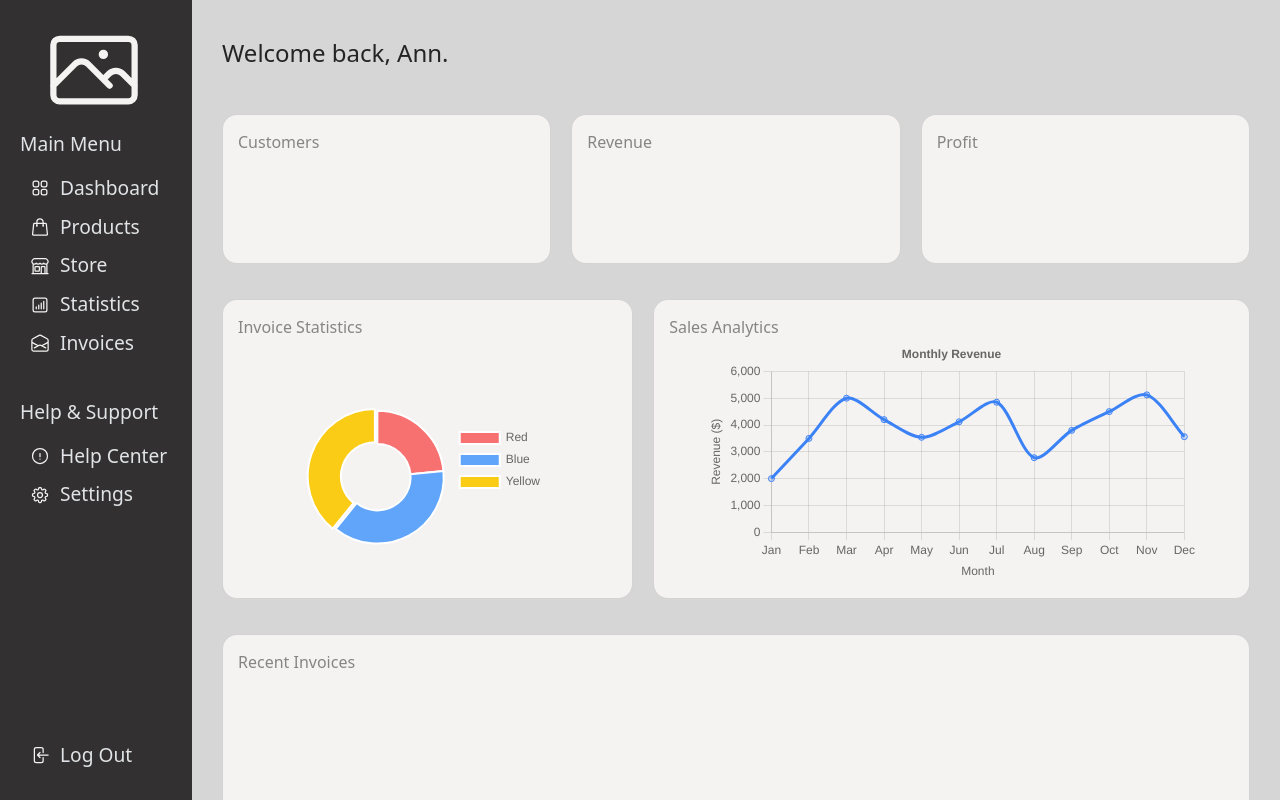
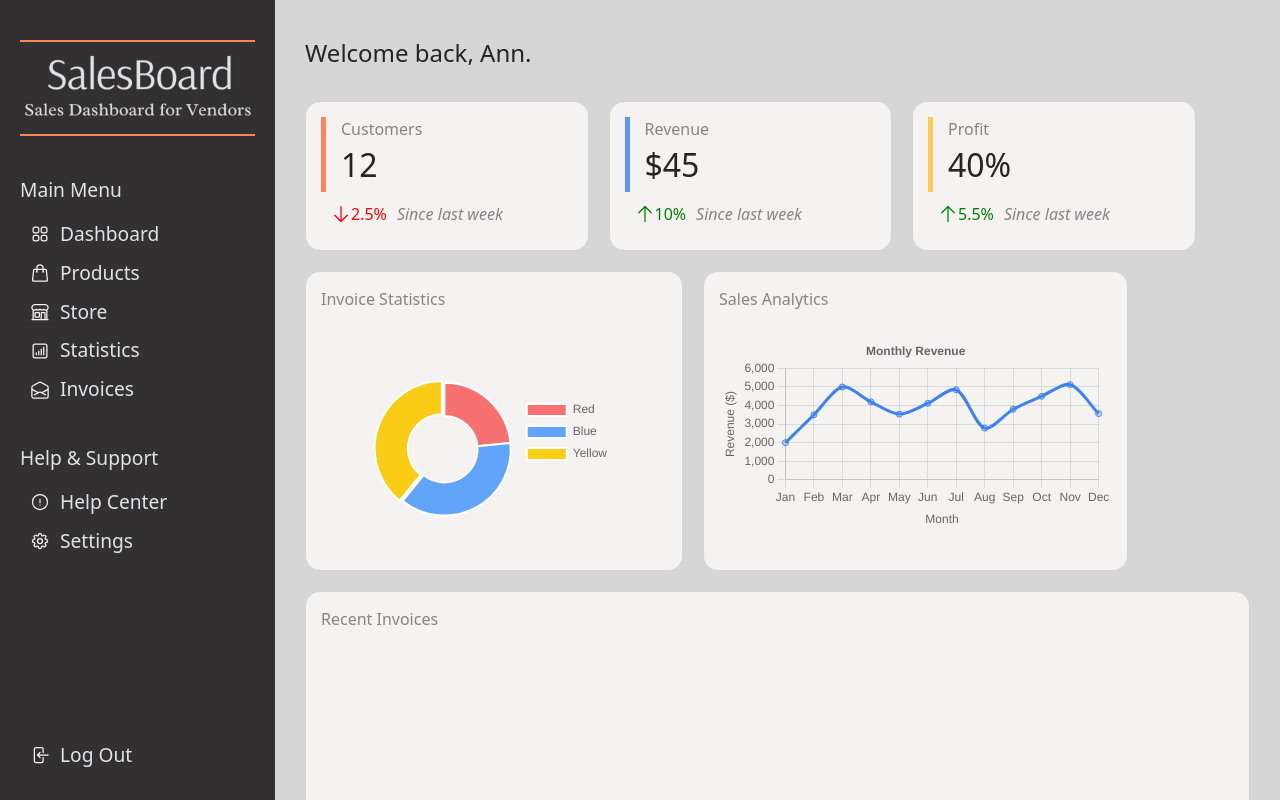
Before and after one commit to NadaAlinour/sales-dashboard, a Vue app in the folder dashboard/: page / in a window 1280 px wide. Built offline with nearby package versions, Linux system fonts and the light colour scheme.

Commit message:
Update styles

```diff
--- a/dashboard/src/App.vue
+++ b/dashboard/src/App.vue
@@ -4,6 +4,13 @@ import Card from "./components/Card.vue";
 import TableCard from "./components/TableCard.vue";
 import LineCard from "./components/LineCard.vue";
 import PieCard from "./components/PieCard.vue";
+import { Bars3Icon } from "@heroicons/vue/24/outline";
+import { ref, watch } from "vue";
+
+const isMenuShown = ref(false);
+watch(isMenuShown, (newVal) => {
+  console.log("Menu state changed:", newVal);
+});
 </script>
 
 <template>
@@ -11,23 +18,50 @@ import PieCard from "./components/PieCard.vue";
     <nav class="sidebar-container">
       <Sidebar />
     </nav>
+    <div class="burger-menu" v-if="!isMenuShown">
+      <div class="sidebar-container">
+        <Sidebar />
+      </div>
+    </div>
     <main class="cards-container">
       <div class="welcome-header">
+        <div class="burger-menu-icon" @click="isMenuShown = !isMenuShown">
+          <Bars3Icon />
+        </div>
         <h3>Welcome back, Ann.</h3>
       </div>
 
       <div class="cards">
         <div class="card-small-container">
-          <div class="card-small"><Card title="Customers" /></div>
-          <div class="card-small"><Card title="Revenue" /></div>
-          <div class="card-small"><Card title="Profit" /></div>
-        </div>
-
-        <div class="card-med-container">
+          <div class="card-small">
+            <Card
+              title="Customers"
+              line-colour="#FF8559"
+              value="12"
+              percentage="2.5"
+              :is-increase="false"
+            />
+          </div>
+          <div class="card-small">
+            <Card
+              title="Revenue"
+              line-colour="#6395EE"
+              value="$45"
+              percentage="10"
+              :is-increase="true"
+            />
+          </div>
+          <div class="card-small">
+            <Card
+              title="Profit"
+              line-colour="#FFC857"
+              value="40%"
+              percentage="5.5"
+              :is-increase="true"
+            />
+          </div>
           <div class="card-med1"><PieCard title="Invoice Statistics" /></div>
           <div class="card-med2"><LineCard title="Sales Analytics" /></div>
-        </div>
-        <div class="card-large-container">
           <div class="card-large"><TableCard title="Recent Invoices" /></div>
         </div>
       </div>
@@ -41,27 +75,10 @@ import PieCard from "./components/PieCard.vue";
   align-items: center;
   margin-bottom: 30px;
   margin-top: 20px;
+  gap: 10px;
 }
 .welcome-header h3 {
   font-weight: lighter;
   font-size: 1.5rem;
 }
-
-.burger-menu-icon {
-  display: none;
-}
-
-@media (max-width: 775px) {
-  .burger-menu-icon {
-    display: block;
-  }
-
-  .sidebar-container {
-    display: none;
-  }
-}
-
-.burger-menu-icon:hover {
-  cursor: pointer;
-}
 </style>
--- a/dashboard/src/assets/main.css
+++ b/dashboard/src/assets/main.css
@@ -13,7 +13,6 @@ ul li {
 
 .main-container {
   display: flex;
-  /*background-color: #efebce;*/
   background-color: #d6d6d6;
   height: 100vh;
   overflow-y: auto;
@@ -23,8 +22,9 @@ ul li {
   top: 0;
   position: sticky;
   background-color: #323031;
-  width: 15%;
+  width: 275px;
   padding: 20px;
+  padding-top: 40px;
   display: flex;
   height: 100vh;
 
@@ -63,77 +63,77 @@ ul li {
 .card-small-container {
   display: flex;
   align-items: center;
-  justify-content: space-between;
+  flex-wrap: wrap;
   gap: 20px;
-  height: 175px;
 }
 
 .card-small {
-  width: 100%;
+  min-width: 30%;
 }
 
-.card-med-container {
+
+.med-cards-container {
   display: flex;
+  justify-content: space-between;
+  gap: 20px;
   width: 100%;
-  justify-content: space-between;
-  align-items: center;
-  gap: 20px;
-  height: 325px;
+  flex-wrap: wrap;
 }
 
 .card-med1 {
-  width: 40%;
+  min-width: 40%;
 }
 
 .card-med2 {
-  flex: 1;
+  min-width: 45%;
 }
 
 .card-large {
   width: 100%;
 }
 
-.card-large-container {
-  height: 325px;
-  display: flex;
-  align-items: center;
-  justify-content: center;
-}
 
-@media (max-width: 768px) {
-  .card-med-container {
-    flex-direction: column;
-    row-gap: 35px;
-  }
 
-  .card-med {
-    width: 100%;
-  }
-}
 
-@media (max-width: 375px) {
-  .card-small-container {
-    flex-direction: column;
-    row-gap: 35px;
-  }
-}
 
 .burger-menu-icon {
   display: none;
+  height: 30px;
+  width: 30px;
 }
 
 .burger-menu-icon:hover {
   cursor: pointer;
 }
 
-@media (max-width: 1000px) {
+.burger-menu {
+  display: none;
+}
+
+
+/*
+@media (max-width: 1045px) {
+  .card-small-container {
+    background-color: pink;
+    display: block;
+  }
+}*/
+
+@media (max-width: 829px) {
   .burger-menu-icon {
+    display: block;
+  }
+
+  .burger-menu {
     display: block;
   }
 
   .sidebar-container {
     display: none;
   }
+
+
+
 }
 
 .card-header {
@@ -142,3 +142,12 @@ ul li {
   justify-content: space-between;
   color: #878486;
 }
+
+.card-header div {
+  color: #878486;
+}
+
+.line-decor {
+  width: 5px;
+  height: 75px;
+}
--- a/dashboard/src/components/Card.vue
+++ b/dashboard/src/components/Card.vue
@@ -1,10 +1,42 @@
 <script setup>
-const props = defineProps(["title"]);
+const props = defineProps([
+  "title",
+  "lineColour",
+  "value",
+  "percentage",
+  "isIncrease",
+]);
+import { ArrowDownIcon, ArrowUpIcon } from "@heroicons/vue/24/outline";
 </script>
 
 <template>
   <div class="card card-container">
-    <div class="card-header">{{ title }}</div>
+    <div>
+      <div class="card-small-heading">
+        <div class="line-decor" :style="{ backgroundColor: lineColour }"></div>
+        <div>
+          <div style="color: #878486">{{ title }}</div>
+          <p>{{ value }}</p>
+        </div>
+      </div>
+      <div class="card-small-percentange-container">
+        <div class="arrow-icon-container" v-if="isIncrease">
+          <ArrowUpIcon style="stroke: green" />
+        </div>
+
+        <div class="arrow-icon-container" v-if="!isIncrease">
+          <ArrowDownIcon style="stroke: red" />
+        </div>
+
+        <p
+          class="card-small-percentage"
+          :style="{ color: props.isIncrease ? 'green' : 'red' }"
+        >
+          {{ percentage }}%
+        </p>
+        <p class="card-text" style="color: #878486">Since last week</p>
+      </div>
+    </div>
   </div>
 </template>
 
@@ -12,4 +44,31 @@ const props = defineProps(["title"]);
 .card-container {
   height: 150px;
 }
+
+.card-small-heading {
+  display: flex;
+  width: 100%;
+  gap: 15px;
+}
+
+.card-small-heading p {
+  font-weight: lighter;
+  font-size: 2rem;
+}
+
+.card-small-percentange-container {
+  display: flex;
+  margin: 10px;
+  align-items: center;
+}
+
+.arrow-icon-container {
+  height: 20px;
+  width: 20px;
+}
+
+.card-text {
+  margin-left: 10px;
+  font-style: italic;
+}
 </style>
--- a/dashboard/src/components/Sidebar.vue
+++ b/dashboard/src/components/Sidebar.vue
@@ -1,8 +1,7 @@
 <script setup>
-import '../assets/main.css'
+import "../assets/main.css";
 
 import {
-  PhotoIcon,
   ArrowLeftEndOnRectangleIcon,
   Squares2X2Icon,
   ShoppingBagIcon,
@@ -19,7 +18,9 @@ defineProps({});
 <template>
   <div class="sidebar">
     <div class="sidebar-logo">
-      <PhotoIcon style="stroke: #f5f2f2; width: 100px"/>
+      <div class="logo-line-decor"></div>
+      <img src="../assets/Dashboard.png" />
+      <div class="logo-line-decor"></div>
     </div>
 
     <div class="sidebar-group-container">
@@ -98,18 +99,20 @@ defineProps({});
   display: flex;
   align-items: center;
   justify-content: center;
-  margin-bottom: 10px;
+  flex-direction: column;
+  margin-bottom: 40px;
 }
 
-.test {
-  color: white;
+.logo-line-decor {
+  background-color: #ff8559;
+  height: 2px;
+  width: 100%;
 }
 
 .sidebar {
   font-size: 1.2em;
   display: flex;
   flex-direction: column;
-
 }
 
 .sidebar-group {
@@ -136,7 +139,6 @@ defineProps({});
   gap: 10px;
   align-items: center;
   color: #e1e4e6;
-
 }
 
 .sidebar-group li:hover {
@@ -163,6 +165,5 @@ defineProps({});
 
 .sidebar-group-container {
   flex: 1;
-
 }
 </style>
```
Also changed, not shown: dashboard/src/assets/Dashboard.png (added).
